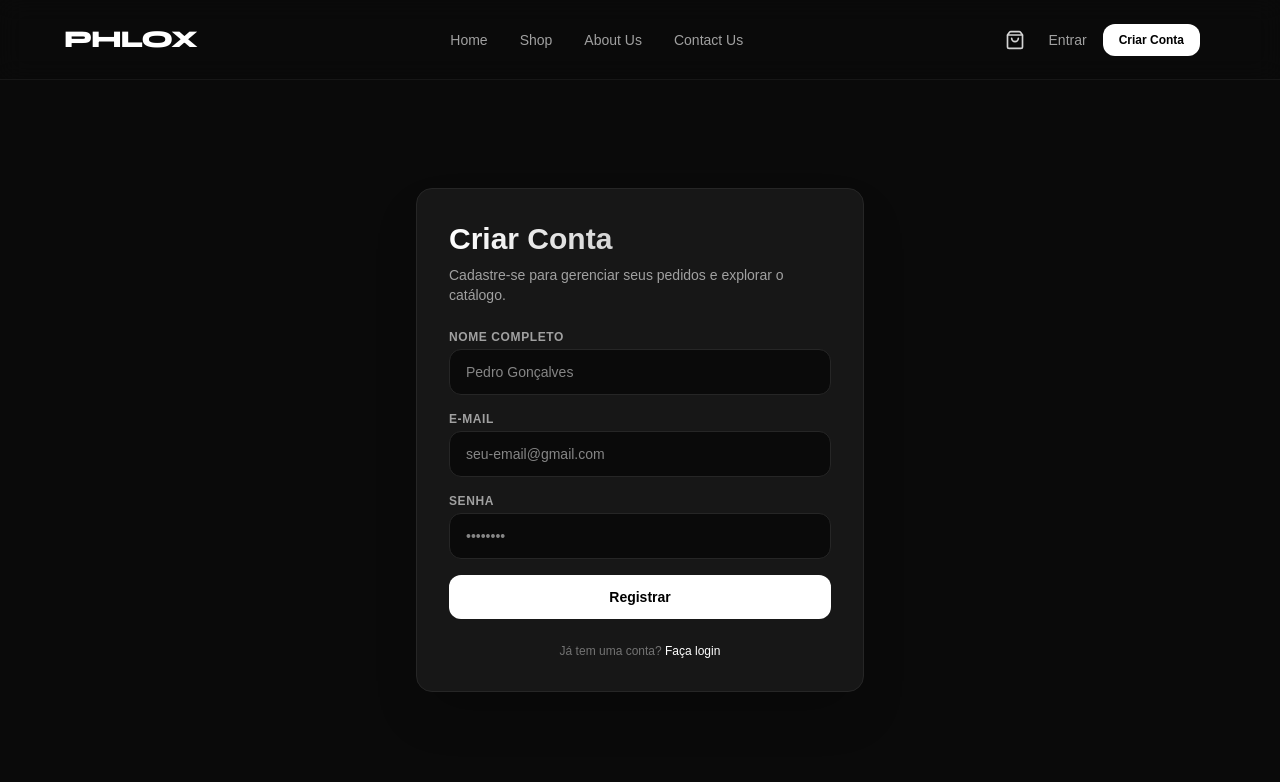
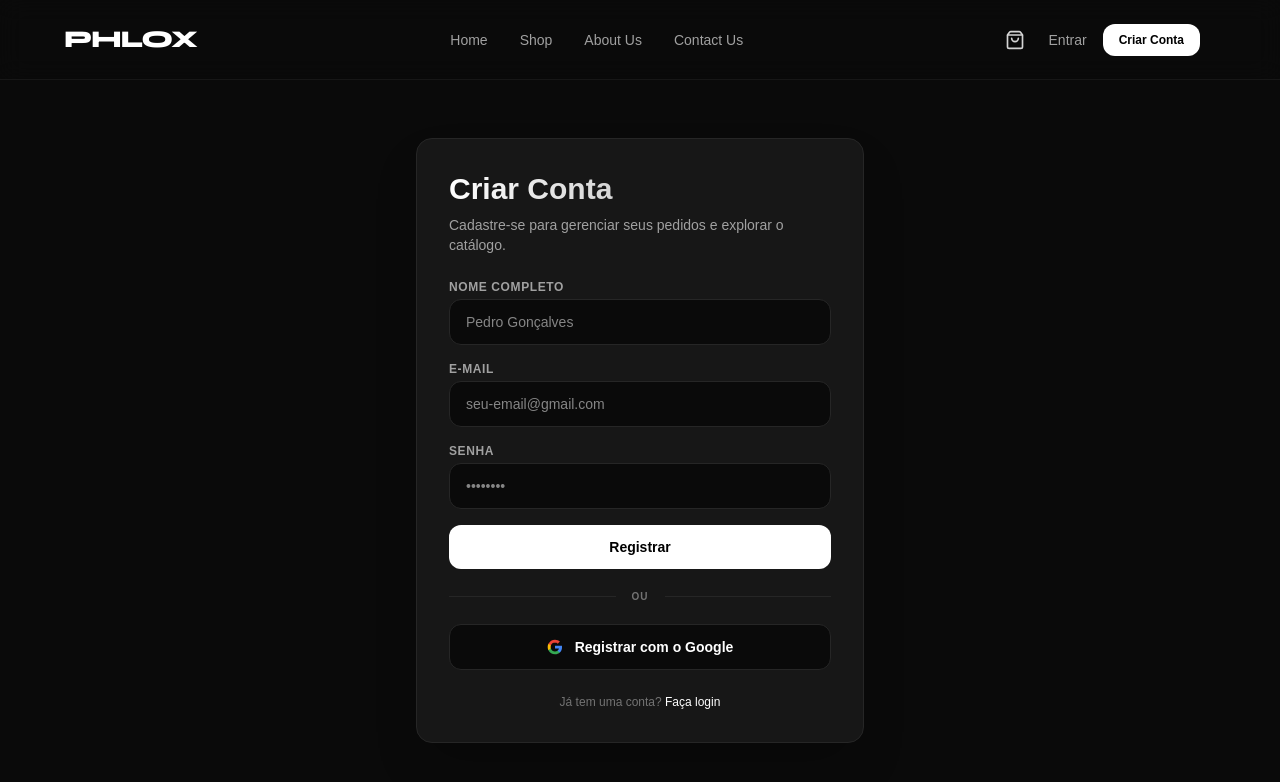
Before and after one commit to PedroPicelli7/ecommerce-3d-demo, a Next.js app: page /signup in a window 1280 px wide. Shown: the top 782 px of the page. Built offline with nearby package versions, Linux system fonts and the light colour scheme; no server answers.

Commit message:
feat: Novo Login com Google!

```diff
--- a/package.json
+++ b/package.json
@@ -11,6 +11,7 @@
   "dependencies": {
     "@react-three/drei": "^10.7.7",
     "@react-three/fiber": "^9.6.1",
+    "@supabase/auth-helpers-nextjs": "^0.15.0",
     "@supabase/ssr": "^0.10.3",
     "@supabase/supabase-js": "^2.107.0",
     "lucide-react": "^1.17.0",
--- /dev/null
+++ b/src/app/auth/callback/route.ts
@@ -0,0 +1,15 @@
+import { NextResponse } from 'next/server';
+import { supabase } from '../../../lib/supabase';
+
+export async function GET(request: Request) {
+  const requestUrl = new URL(request.url);
+  const code = requestUrl.searchParams.get('code');
+
+  if (code) {
+    // Realiza o handshake trocando o código de autenticação do Google por uma sessão ativa
+    await supabase.auth.exchangeCodeForSession(code);
+  }
+
+  // Com o usuário autenticado com sucesso, redireciona de volta para o catálogo
+  return NextResponse.redirect(`${requestUrl.origin}/shop`);
+}
--- a/src/app/login/page.tsx
+++ b/src/app/login/page.tsx
@@ -19,6 +19,22 @@ function LoginFormContent() {
     const msg = searchParams.get("message");
     if (msg) setMessage(msg);
   }, [searchParams]);
+
+  const handleGoogleLogin = async () => {
+    try {
+      const { error } = await supabase.auth.signInWithOAuth({
+        provider: "google",
+        options: {
+          // A URL para onde o Google vai devolver o usuário logado
+          redirectTo: `${window.location.origin}/auth/callback`,
+        },
+      });
+
+      if (error) throw error;
+    } catch (err) {
+      console.error("Erro ao autenticar com o Google:", err);
+    }
+  };
 
   const handleLogin = async (e: React.FormEvent) => {
     e.preventDefault();
@@ -70,7 +86,7 @@ function LoginFormContent() {
       {error && (
         <div className="bg-red-900/30 border border-red-800 text-red-400 p-3 rounded-xl text-sm mb-4">
           {error}
-          </div>
+        </div>
       )}
 
       <form onSubmit={handleLogin} className="space-y-4">
@@ -109,6 +125,14 @@ function LoginFormContent() {
         >
           {loading ? "Autenticando..." : "Entrar"}
         </button>
+        <button
+          onClick={handleGoogleLogin}
+          type="button"
+          className="w-full flex items-center justify-center gap-3 bg-neutral-900 border border-neutral-800 text-white font-semibold py-3 rounded-xl text-sm hover:bg-neutral-800 transition-all cursor-pointer"
+        >
+          {/* Ícone ou SVG do Google aqui */}
+          <span>Continuar com o Google</span>
+        </button>
       </form>
 
       <p className="text-neutral-500 text-xs text-center mt-6">
@@ -125,9 +149,13 @@ function LoginFormContent() {
 export default function LoginPage() {
   return (
     <main className="min-h-screen bg-neutral-950 text-white flex items-center justify-center p-4 pt-24">
-      <Suspense fallback={
-        <div className="text-neutral-400 text-sm animate-pulse">Carregando formulário...</div>
-      }>
+      <Suspense
+        fallback={
+          <div className="text-neutral-400 text-sm animate-pulse">
+            Carregando formulário...
+          </div>
+        }
+      >
         <LoginFormContent />
       </Suspense>
     </main>
--- a/src/app/signup/page.tsx
+++ b/src/app/signup/page.tsx
@@ -1,6 +1,7 @@
 "use client";
 
 import { useState } from "react";
+// 🌟 CAMINHO DA IMPORTAÇÃO CONSOLIDADO PELA ÁRVORE DE DIRETÓRIOS
 import { supabase } from "../../lib/supabase";
 import Link from "next/link";
 import { useRouter } from "next/navigation";
@@ -35,6 +36,23 @@ export default function SignUpPage() {
     } else {
       // Cadastro feito com sucesso! Redireciona para o login
       router.push("/login?message=Verifique seu e-mail para confirmar o cadastro.");
+    }
+  };
+
+  // 🌐 DISPARADOR DE AUTENTICAÇÃO COM O PROVEDOR DO GOOGLE
+  const handleGoogleSignUp = async () => {
+    try {
+      const { error } = await supabase.auth.signInWithOAuth({
+        provider: 'google',
+        options: {
+          redirectTo: `${window.location.origin}/auth/callback`,
+        },
+      });
+
+      if (error) throw error;
+    } catch (err) {
+      console.error("Erro ao registrar com o Google:", err);
+      setError("Falha na comunicação com o Google. Tente novamente.");
     }
   };
 
@@ -100,11 +118,45 @@ export default function SignUpPage() {
           <button
             type="submit"
             disabled={loading}
-            className="w-full bg-white text-black font-bold py-3 rounded-xl text-sm hover:bg-neutral-200 transition-colors active:scale-95 disabled:opacity-50 disabled:scale-100"
+            className="w-full bg-white text-black font-bold py-3 rounded-xl text-sm hover:bg-neutral-200 transition-colors active:scale-95 disabled:opacity-50 disabled:scale-100 cursor-pointer"
           >
             {loading ? "Criando conta..." : "Registrar"}
           </button>
         </form>
+
+        {/* 🔘 DIVISOR VISUAL */}
+        <div className="relative flex py-5 items-center">
+          <div className="flex-grow border-t border-neutral-800"></div>
+          <span className="flex-shrink mx-4 text-neutral-500 text-[10px] uppercase tracking-widest font-bold">ou</span>
+          <div className="flex-grow border-t border-neutral-800"></div>
+        </div>
+
+        {/* 🚀 BOTÃO PREMIUM DO GOOGLE PARA REGISTRO */}
+        <button
+          onClick={handleGoogleSignUp}
+          type="button"
+          className="w-full flex items-center justify-center gap-3 bg-neutral-950 border border-neutral-800 text-white font-semibold py-3 rounded-xl text-sm hover:bg-neutral-900 transition-all cursor-pointer active:scale-95"
+        >
+          <svg className="w-4 h-4" viewBox="0 0 24 24">
+            <path
+              fill="#4285F4"
+              d="M22.56 12.25c0-.78-.07-1.53-.2-2.25H12v4.26h5.92c-.26 1.37-1.04 2.53-2.21 3.31v2.77h3.57c2.08-1.92 3.28-4.74 3.28-8.09z"
+            />
+            <path
+              fill="#34A853"
+              d="M12 23c2.97 0 5.46-.98 7.28-2.66l-3.57-2.77c-.98.66-2.23 1.06-3.71 1.06-2.86 0-5.29-1.93-6.16-4.53H2.18v2.84C3.99 20.53 7.7 23 12 23z"
+            />
+            <path
+              fill="#FBBC05"
+              d="M5.84 14.09c-.22-.66-.35-1.36-.35-2.09s.13-1.43.35-2.09V7.06H2.18C1.43 8.55 1 10.22 1 12s.43 3.45 1.18 4.94l2.85-2.22.81-.63z"
+            />
+            <path
+              fill="#EA4335"
+              d="M12 5.38c1.62 0 3.06.56 4.21 1.64l3.15-3.15C17.45 2.09 14.97 1 12 1 7.7 1 3.99 3.47 2.18 7.06l3.66 2.84c.87-2.6 3.3-4.53 6.17-4.53z"
+            />
+          </svg>
+          <span>Registrar com o Google</span>
+        </button>
 
         <p className="text-neutral-500 text-xs text-center mt-6">
           Já tem uma conta?{" "}
```
Also changed, not shown: 1 other file (tests, documents, lock files or other folders).
